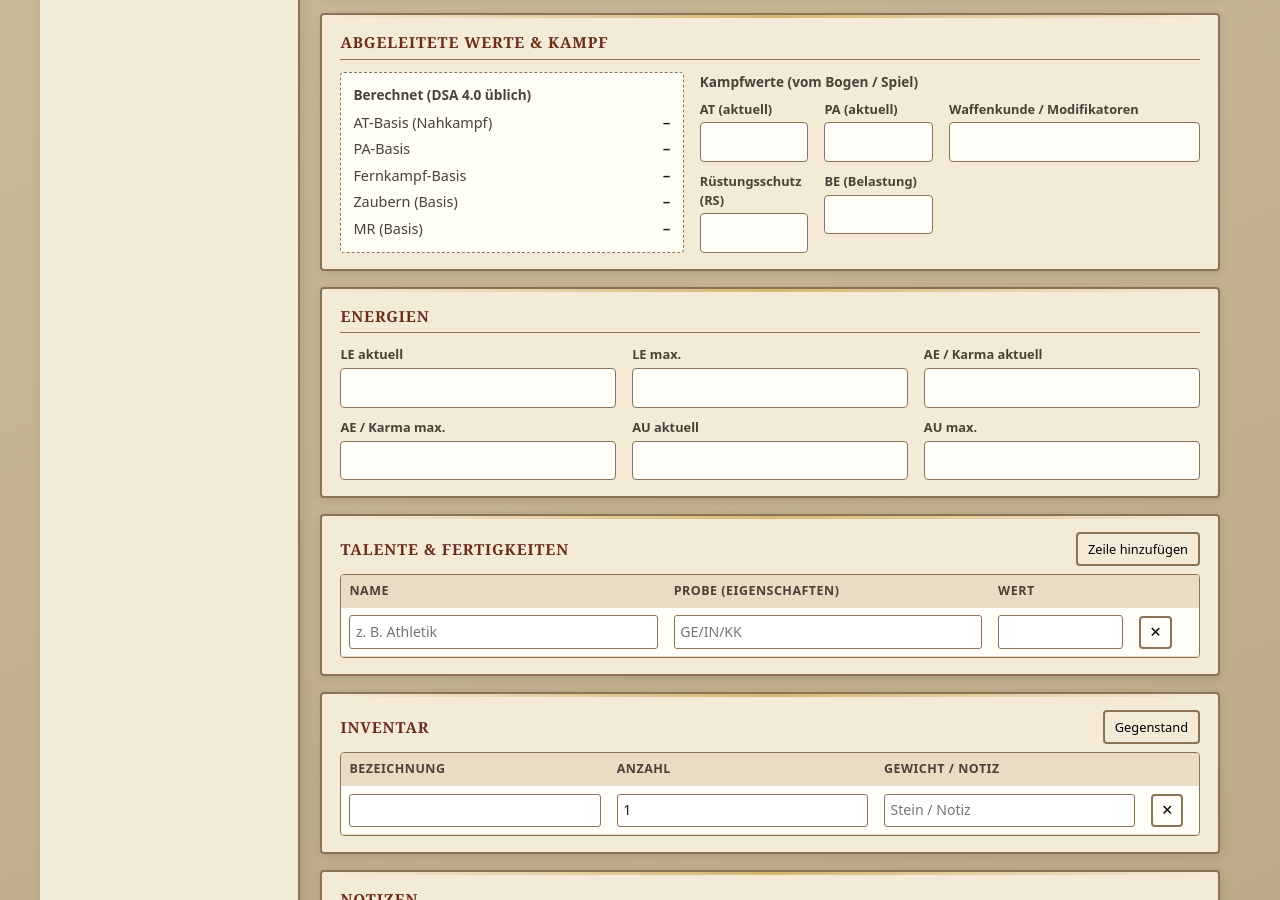
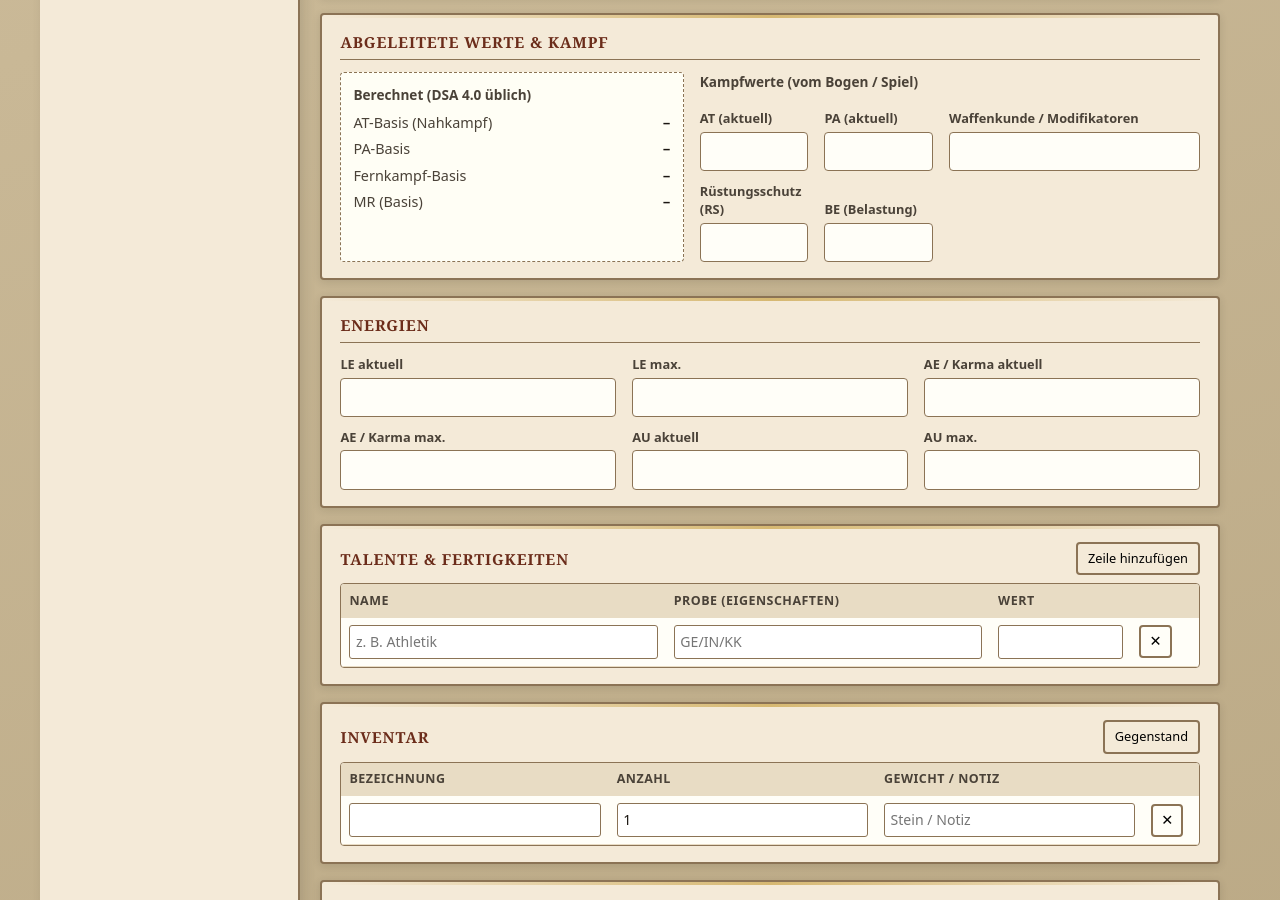
Before and after one commit to Kreuzfux/Der_feine_Held, a plain HTML site: page index.html in a window 1280 px wide. Shown: the part 1100-2000 px from the top of the page. Drawn offline with Linux system fonts and the light colour scheme.

Commit message:
verbessert

```diff
--- a/css/style.css
+++ b/css/style.css
@@ -362,6 +362,17 @@ textarea:focus {
   color: var(--ink-muted);
 }
 
+/* Kampf-Grid: gleiche Label-Höhe für saubere Ausrichtung (z. B. BE-Feld) */
+.kampf-inputs .grid-3 {
+  align-items: end;
+}
+
+.kampf-inputs .field-group label {
+  min-height: 2.2em;
+  display: flex;
+  align-items: flex-end;
+}
+
 .derived-list {
   margin: 0;
   display: grid;
--- a/docs/css/style.css
+++ b/docs/css/style.css
@@ -362,6 +362,17 @@ textarea:focus {
   color: var(--ink-muted);
 }
 
+/* Kampf-Grid: gleiche Label-Höhe für saubere Ausrichtung (z. B. BE-Feld) */
+.kampf-inputs .grid-3 {
+  align-items: end;
+}
+
+.kampf-inputs .field-group label {
+  min-height: 2.2em;
+  display: flex;
+  align-items: flex-end;
+}
+
 .derived-list {
   margin: 0;
   display: grid;
--- a/docs/js/script.js
+++ b/docs/js/script.js
@@ -217,7 +217,6 @@
       atBasis: teile5(mu, inn, ge),
       paBasis: teile5(inn, ge, kk),
       fkBasis: teile5(inn, ff, kk),
-      zfBasis: teile5(mu, inn, ch),
       mrBasis: teile5(mu, kl, ch),
       leMensch: null,
     };
@@ -271,7 +270,6 @@
     set('derivedAtBasis', d.atBasis);
     set('derivedPaBasis', d.paBasis);
     set('derivedFkBasis', d.fkBasis);
-    set('derivedZfBasis', d.zfBasis);
     set('derivedMr', d.mrBasis);
   }
 
--- a/index.html
+++ b/index.html
@@ -135,7 +135,6 @@
                 <dt>AT-Basis (Nahkampf)</dt><dd><span id="derivedAtBasis">–</span></dd>
                 <dt>PA-Basis</dt><dd><span id="derivedPaBasis">–</span></dd>
                 <dt>Fernkampf-Basis</dt><dd><span id="derivedFkBasis">–</span></dd>
-                <dt>Zaubern (Basis)</dt><dd><span id="derivedZfBasis">–</span></dd>
                 <dt>MR (Basis)</dt><dd><span id="derivedMr">–</span></dd>
               </dl>
             </div>
--- a/js/script.js
+++ b/js/script.js
@@ -217,7 +217,6 @@
       atBasis: teile5(mu, inn, ge),
       paBasis: teile5(inn, ge, kk),
       fkBasis: teile5(inn, ff, kk),
-      zfBasis: teile5(mu, inn, ch),
       mrBasis: teile5(mu, kl, ch),
       leMensch: null,
     };
@@ -271,7 +270,6 @@
     set('derivedAtBasis', d.atBasis);
     set('derivedPaBasis', d.paBasis);
     set('derivedFkBasis', d.fkBasis);
-    set('derivedZfBasis', d.zfBasis);
     set('derivedMr', d.mrBasis);
   }
 
```
Also changed, not shown: docs/index.html (+0 -1 lines).
